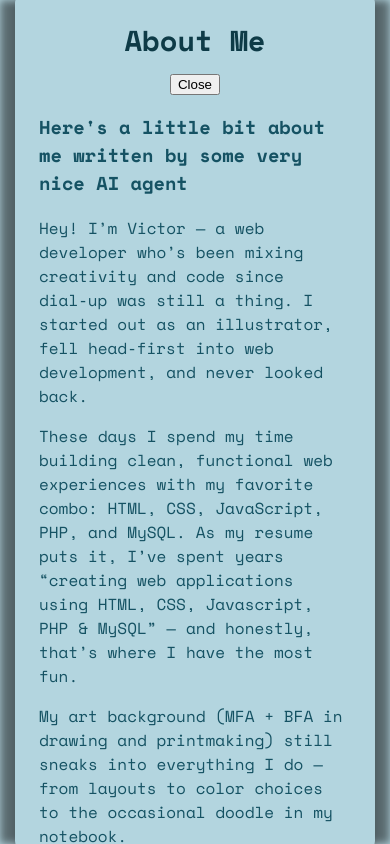
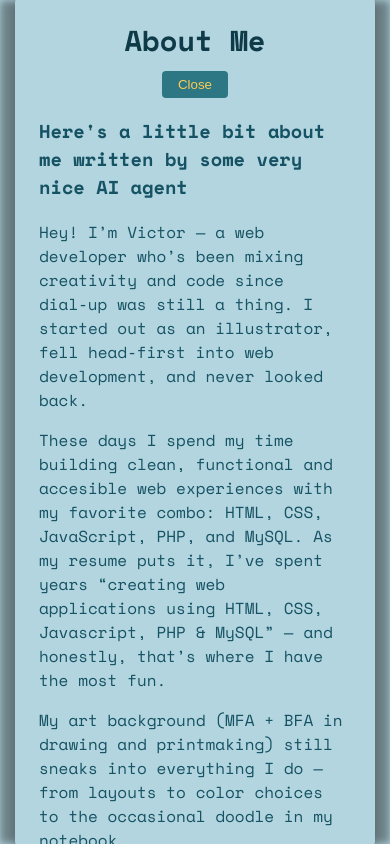
Before and after one commit to juaniquillo/juaniquillo, a website built with Vite: page src/index.html in a window 390 px wide. Both pictures are taken after a click on the button "About". Built offline with nearby package versions, Linux system fonts and the light colour scheme.

Commit message:
feat: tweak the design a little bit more

```diff
--- a/src/index.html
+++ b/src/index.html
@@ -1,22 +1,27 @@
 <!DOCTYPE html>
 <html lang="en">
+
 <head>
     <meta charset="UTF-8">
     <meta name="viewport" content="width=device-width, initial-scale=1.0">
     <title>Juaniquillo</title>
+    <meta name="description"
+        content="Personal website of Victor Sánchez (Juaniquillo), a web developer based in San Juan. Showcasing projects, skills, and contact information.">
     <link rel="preconnect" href="https://fonts.googleapis.com">
     <link rel="preconnect" href="https://fonts.gstatic.com" crossorigin>
     <link href="https://fonts.googleapis.com/css2?family=Space+Mono:wght@400;700&display=swap" rel="stylesheet">
     <link rel="stylesheet" href="style.css">
 </head>
+
 <body>
     <header>
         <h1>Juaniquillo</h1>
         <nav>
             <ul>
                 <li><button class="btn" data-dialog="about-dialog">About</button></li>
-                <li><a href="https://www.linkedin.com/in/juaniquillo/" class="btn"  target="_blank" rel="noopener">Resume</a></li>
-                <li><a href="https://github.com/juaniquillo" class="btn"  target="_blank" rel="noopener">Github</a></li>
+                <li><button class="btn" data-dialog="resume-dialog">Resume</button></li>
+                <!-- <li><a href="https://www.linkedin.com/in/juaniquillo/" class="btn"  target="_blank" rel="noopener">Resume</a></li> -->
+                <li><a href="https://github.com/juaniquillo" class="btn" target="_blank" rel="noopener">Github</a></li>
             </ul>
         </nav>
     </header>
@@ -31,19 +36,42 @@
             <div class="dialog-body">
                 <h3>Here's a little bit about me written by some very nice AI agent</h3>
 
-                <p>Hey! I’m Victor — a web developer who’s been mixing creativity and code since dial‑up was still a thing. I started out as an illustrator, fell head‑first into web development, and never looked back.</p>
+                <p>Hey! I’m Victor — a web developer who’s been mixing creativity and code since dial‑up was still a
+                    thing. I started out as an illustrator, fell head‑first into web development, and never looked back.
+                </p>
 
-                <p>These days I spend my time building clean, functional web experiences with my favorite combo: HTML, CSS, JavaScript, PHP, and MySQL. As my resume puts it, I’ve spent years “creating web applications using HTML, CSS, Javascript, PHP & MySQL” — and honestly, that’s where I have the most fun.</p>
+                <p>These days I spend my time building clean, functional and accesible web experiences with my favorite
+                    combo: HTML, CSS, JavaScript, PHP, and MySQL. As my resume puts it, I’ve spent years “creating web
+                    applications using HTML, CSS, Javascript, PHP & MySQL” — and honestly, that’s where I have the most
+                    fun.</p>
 
-                <p>My art background (MFA + BFA in drawing and printmaking) still sneaks into everything I do — from layouts to color choices to the occasional doodle in my notebook.</p>
+                <p>My art background (MFA + BFA in drawing and printmaking) still sneaks into everything I do — from
+                    layouts to color choices to the occasional doodle in my notebook.</p>
 
-                <p>I’m based in sunny San Juan, fluent in English and Spanish, and always ready for a new project, a new challenge, or a new excuse to overthink a font choice.</p>
+                <p>I’m based in sunny San Juan, fluent in English and Spanish, and always ready for a new project, a new
+                    challenge, or a new excuse to overthink a font choice.</p>
 
             </div>
 
         </div>
     </dialog>
 
+    <dialog id="resume-dialog">
+        <div class="dialog-header">
+            <h2>Resume</h2>
+            <button>Close</button>
+        </div>
+
+        <div class="dialog-body">
+            <p>I'm currently working on a resume platform that includes an API for easy consumption. Meanwhile, you can go
+                to my <a href="https://www.linkedin.com/in/juaniquillo/" target="_blank" rel="noopener">LinkedIn</a>
+                profile.</p>
+            <div>
+            </div>
+        </div>
+    </dialog>
+
     <script type="module" src="/main.js"></script>
 </body>
+
 </html>
--- a/src/style.css
+++ b/src/style.css
@@ -51,9 +51,23 @@ h1 {
     margin-block-end: 2rem;
     text-shadow: 2px 2px 5px rgba(0, 0, 0, .4);
 
-    @media(min-width: 768px) {
+    @media(min-width: 600px) {
         font-size: 4.8rem;
     }
+}
+
+h2 {
+    font-size: 1.8rem;
+}
+
+a {
+    color: var(--secondary-color);
+    font-weight: 500;
+    transition: color 0.3s;
+    font-weight: 700;
+}
+a:hover, a:focus-visible {
+    text-decoration: none;
 }
 
 nav ul {
@@ -85,6 +99,10 @@ nav .btn {
     font-family: inherit;
     box-shadow: 0 2px 4px rgba(0,0,0,0.2);
     outline: 2px solid transparent;
+    @media screen and (max-width: 600px) {
+        font-size: 1rem;
+        padding: 0.4rem 0.8rem;
+    }
 }
 
 nav .btn:hover, nav .btn:focus-visible {
@@ -105,12 +123,11 @@ dialog {
 }
 
 dialog::backdrop {
-  background: rgba(0, 0, 0, 0.5);
+  background: rgba(0, 0, 0, 0.4);
   filter: blur(4px);
 }
 
 dialog h2 {
-    font-size: 1.8rem;
     margin: 0 0 .6rem 0;
     color: var(--secondary-color);
 }
@@ -122,8 +139,17 @@ dialog h2 {
     margin-bottom: 1.5rem;
 }
 
-.dialog-actions {
-    display: flex;
-    justify-content: flex-end;
-    gap: 0.5rem;
+dialog button {
+    background-color: var(--button-secondary);
+    color: var(--button-text);
+    outline: 2px solid transparent;
+    border: none;
+    border-radius: 4px;
+    padding: 0.4rem 1rem;
+    transition: all 0.3s;
+    &:hover, &:focus-visible {
+        background-color: var(--button-primary);
+        outline: 2px solid var(--button-secondary);
+        box-shadow: 0 4px 8px rgba(0,0,0,0.3);
+    }
 }
```
